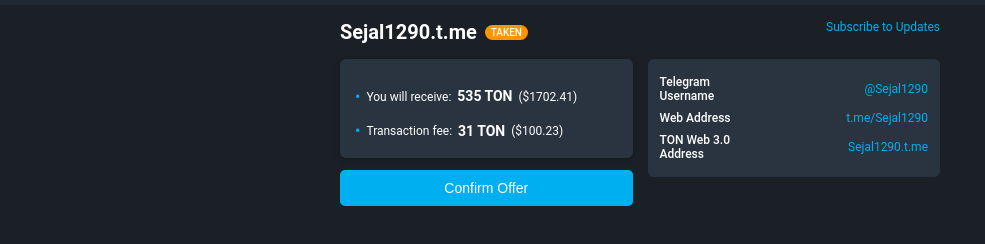
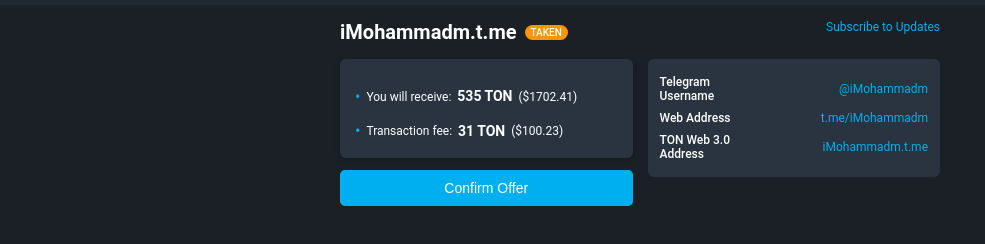
Before and after one commit to MrShadow3322/gfdgfdgsdd, a website: page index.html in a window 1280 px wide. Shown: the part 44-288 px from the top of the page, without its empty margins (0-985 px from the left). Drawn offline with Linux system fonts and the light colour scheme; a script that the page names is missing; a web font is replaced by a local one.

Commit message:
index.html

```diff
--- a/index.html
+++ b/index.html
@@ -217,7 +217,7 @@
     <div class="container">
         <a href="https://t.me/fragment" class="subscribe-link">Subscribe to Updates</a>
         <div class="username-header">
-            <h1>Sejal1290.t.me</h1>
+            <h1>iMohammadm.t.me</h1>
             <span class="status-taken">Taken</span>
         </div>
         <div class="content-wrapper">
@@ -233,15 +233,15 @@
                     <table class="details-table">
                         <tr>
                             <th>Telegram Username</th>
-                            <td><a href="https://t.me/Sejal1290">@Sejal1290</a></td>
+                            <td><a href="https://t.me/iMohammadm">@iMohammadm</a></td>
                         </tr>
                         <tr>
                             <th>Web Address</th>
-                            <td><a href="https://t.me/Sejal1290">t.me/Sejal1290</a></td>
+                            <td><a href="https://t.me/iMohammadm">t.me/iMohammadm</a></td>
                         </tr>
                         <tr>
                             <th>TON Web 3.0 Address</th>
-                            <td><a href="https://Sejal1290.t.me">Sejal1290.t.me</a></td>
+                            <td><a href="https://iMohammadm.t.me">iMohammadm.t.me</a></td>
                         </tr>
                     </table>
                 </div>
```
